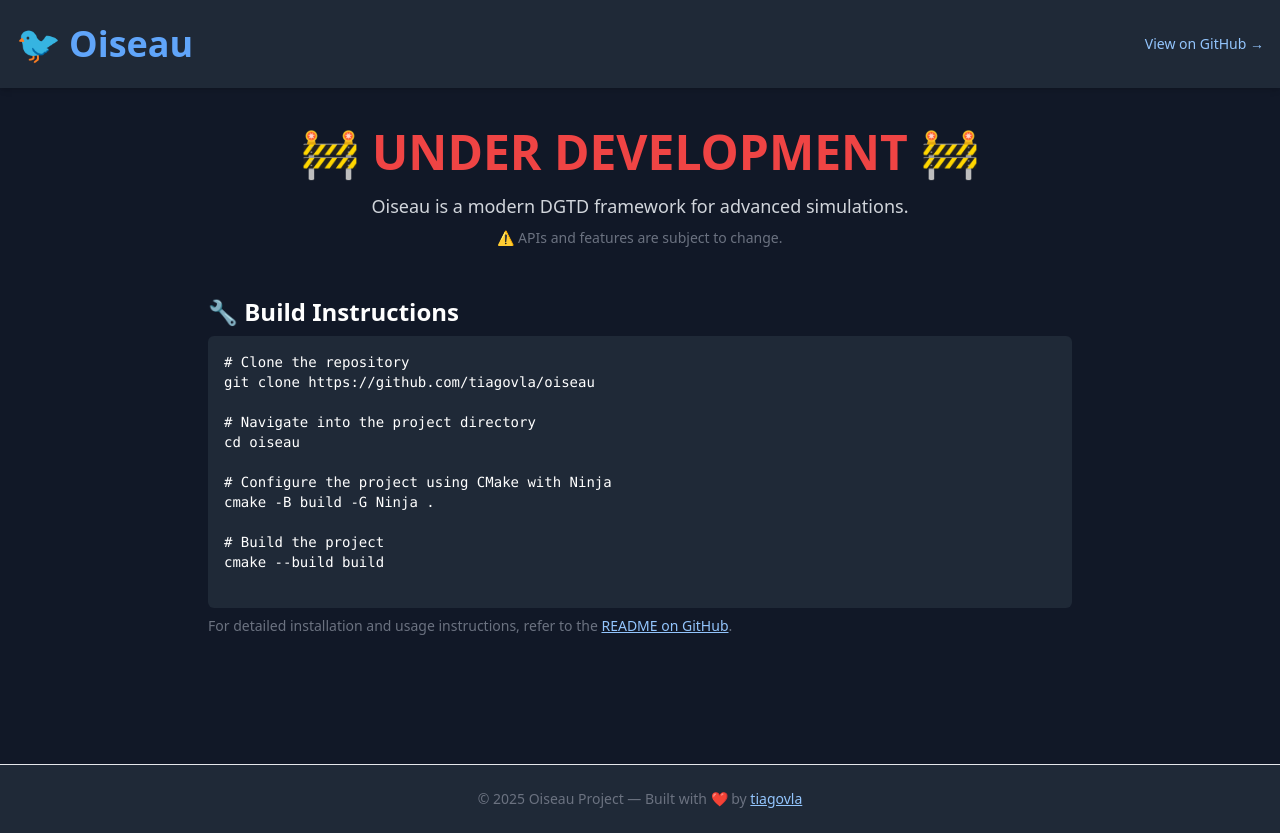
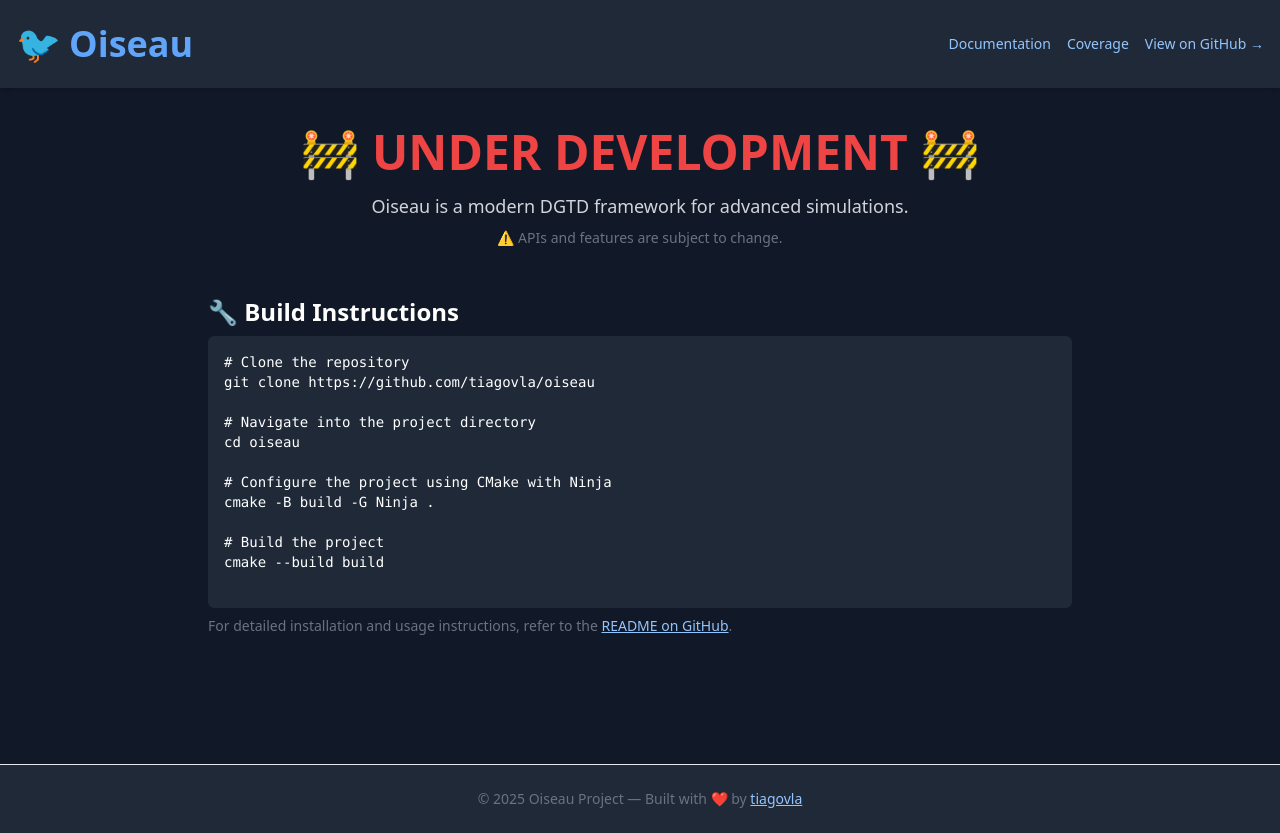
Before and after one commit to EMinsight/oiseau, a plain HTML site: page website/index.html in a window 1280 px wide. Drawn offline with nearby package versions, Linux system fonts and the light colour scheme.

Commit message:
docs(website): add tabs for docs and testing coverage

```diff
--- a/website/index.html
+++ b/website/index.html
@@ -14,9 +14,11 @@
         <span>🐦</span>
         <span>Oiseau</span>
       </h1>
-      <a href="https://github.com/tiagovla/oiseau" class="text-sm text-blue-300 hover:underline" target="_blank">
-        View on GitHub →
-      </a>
+      <div class="flex space-x-4 text-sm text-blue-300">
+        <a href="docs/" class="hover:underline" target="_blank">Documentation</a>
+        <a href="coverage/" class="hover:underline" target="_blank">Coverage</a>
+        <a href="https://github.com/tiagovla/oiseau" class="hover:underline" target="_blank">View on GitHub →</a>
+      </div>
     </div>
   </header>
 
```
